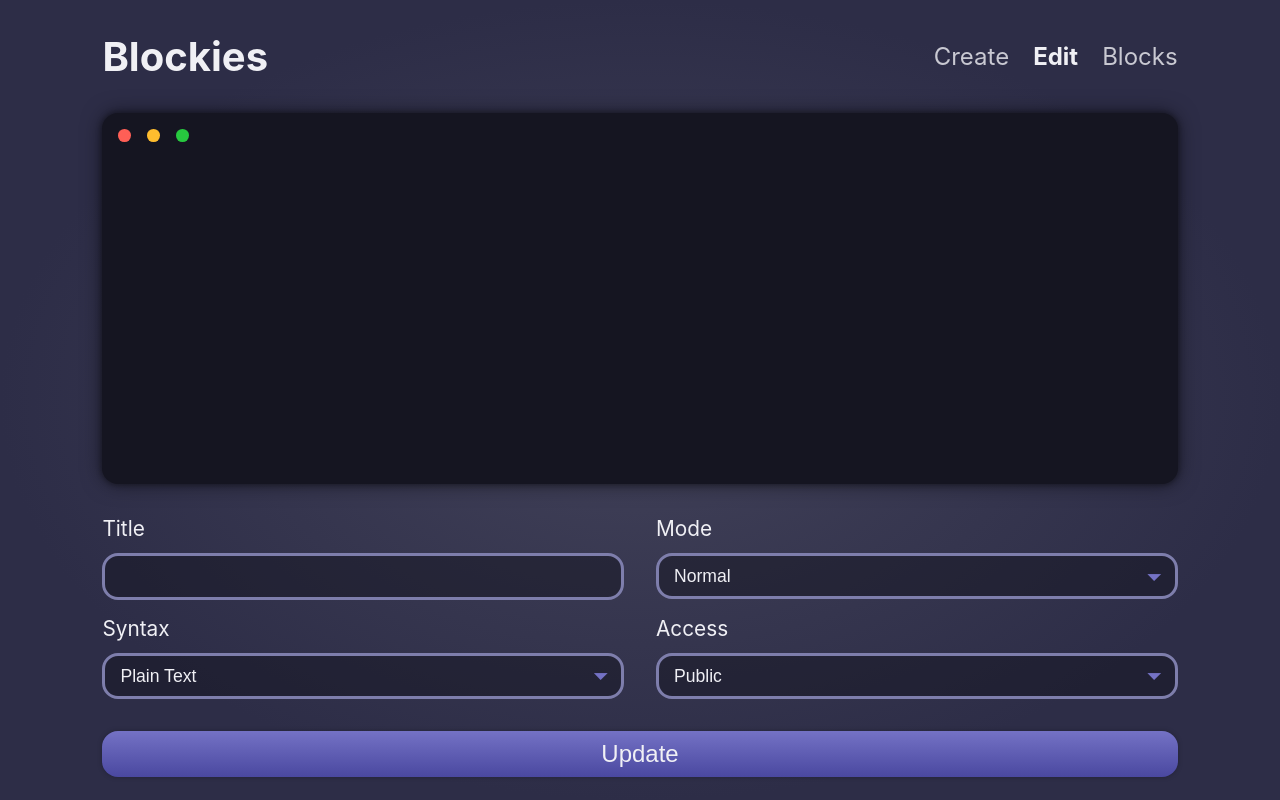
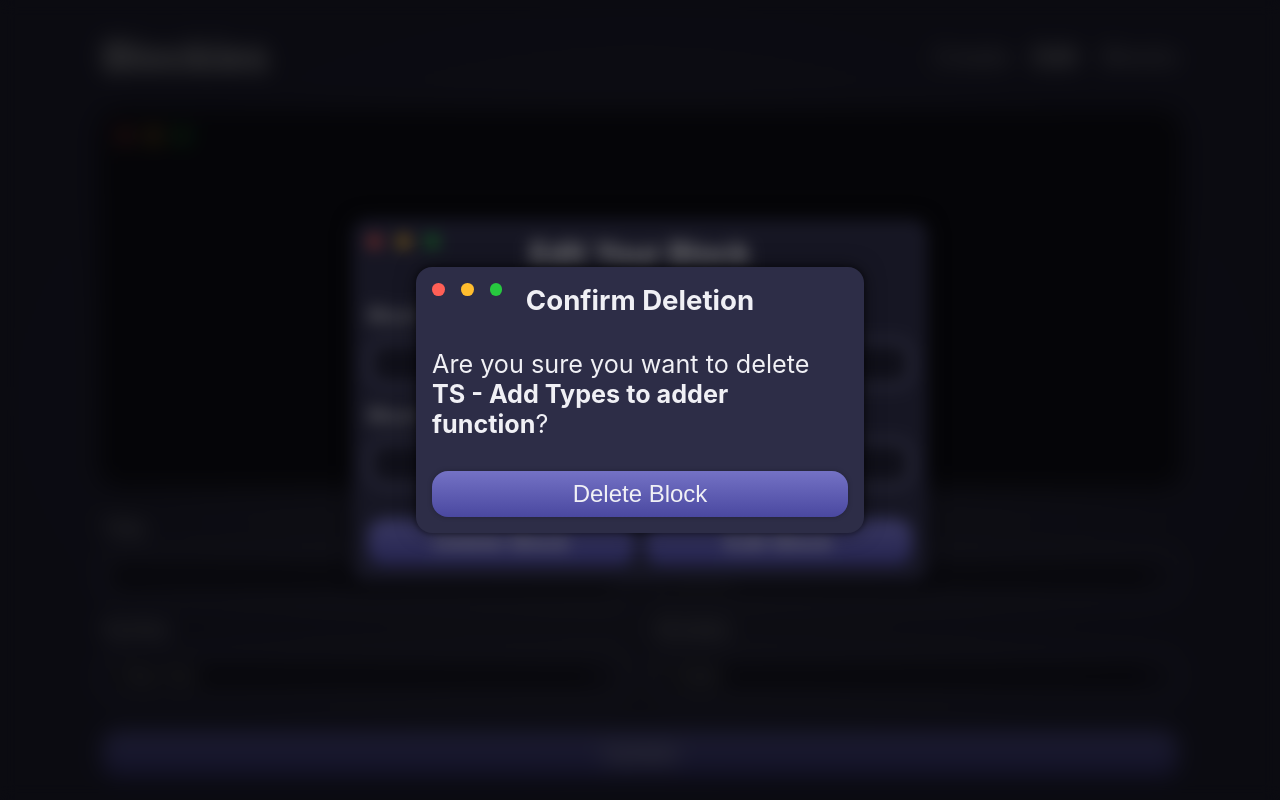
Before and after one commit to MichieCodes/blockies, a Next.js app: page /edit in a window 1280 px wide. Both pictures are taken after a click on the button "Delete Block". Built offline with nearby package versions, Linux system fonts and the light colour scheme.

Commit message:
Create edit block modal & confirm modal

```diff
--- a/components/BlockEditModal.tsx
+++ b/components/BlockEditModal.tsx
@@ -5,17 +5,36 @@ import {SIZES} from '~/constants'
 
 import {Modal, ModalButtonProps} from './Modal'
 import {Input} from './Input'
+import {ConfirmDeleteModal} from './ConfirmDeleteModal'
 
 interface BlockEditModalProps {
   close: () => void
 }
 
-const MODAL_BUTTONS : ModalButtonProps[] = [
+type ConfirmCallback = (confirm : boolean) => void
+
+export function BlockEditModal({close} : BlockEditModalProps) {
+  const [confirmCB, setConfirmCB] = React.useState<ConfirmCallback>()
+
+  const closeModal = React.useCallback(() => {
+    setConfirmCB(undefined)
+  }, [])
+
+  const onDelete = React.useCallback((cb : () => void) => {
+    setConfirmCB(() =>
+      (confirm : boolean) => {
+        console.log('CONFIRMED?', confirm)
+        setTimeout(cb, 500)
+      }
+    )
+  }, [])
+
+  const modalButtons = React.useMemo<ModalButtonProps[]>(() => [
     {
       title: 'Delete Block',
       action: (cb) => {
         console.log('deleting')
-      setTimeout(cb, 2000)
+        onDelete(cb)
       }
     },
     {
@@ -25,14 +44,14 @@ const MODAL_BUTTONS : ModalButtonProps[] = [
         setTimeout(cb, 2000)
       }
     }
-]
+  ], [])
 
-export function BlockEditModal({close} : BlockEditModalProps) {
   return (
+    <>
       <Modal
         isStatic
         title="Edit Your Block"
-      buttons={MODAL_BUTTONS}
+        buttons={modalButtons}
         close={close}>
         <StyledForm>
           <Input
@@ -45,6 +64,12 @@ export function BlockEditModal({close} : BlockEditModalProps) {
             label="Block Password" />
         </StyledForm>
       </Modal>
+      {confirmCB &&
+        <ConfirmDeleteModal
+          close={closeModal}
+          cb={confirmCB} />
+      }
+    </>
   )
 }
 
--- /dev/null
+++ b/components/ConfirmDeleteModal.tsx
@@ -0,0 +1,42 @@
+import React from 'react'
+import styled from 'styled-components'
+
+import {Modal, ModalButtonProps} from './Modal'
+
+interface ConfirmDeleteModalProps {
+  cb: (confirm : boolean) => void
+  close: () => void
+}
+
+export function ConfirmDeleteModal({close, cb} : ConfirmDeleteModalProps) {
+  const modalButton = React.useMemo<ModalButtonProps[]>(() => [
+    {
+      title: 'Delete Block',
+      action: (closeCB) => {
+        cb(true)
+        closeCB()
+      }
+    }
+  ], [])
+
+  return (
+    <Modal
+      title="Confirm Deletion"
+      size="sm"
+      buttons={modalButton}
+      close={close}>
+      <StyledText>
+        Are you sure you want to delete
+        <span> TS - Add Types to adder function</span>?
+      </StyledText>
+    </Modal>
+  )
+}
+
+const StyledText = styled.p`
+  font-size: 3.15rem;
+
+  span {
+    font-weight: 700;
+  }
+`
```
Lines whose indentation alone changed are shown as unchanged.
